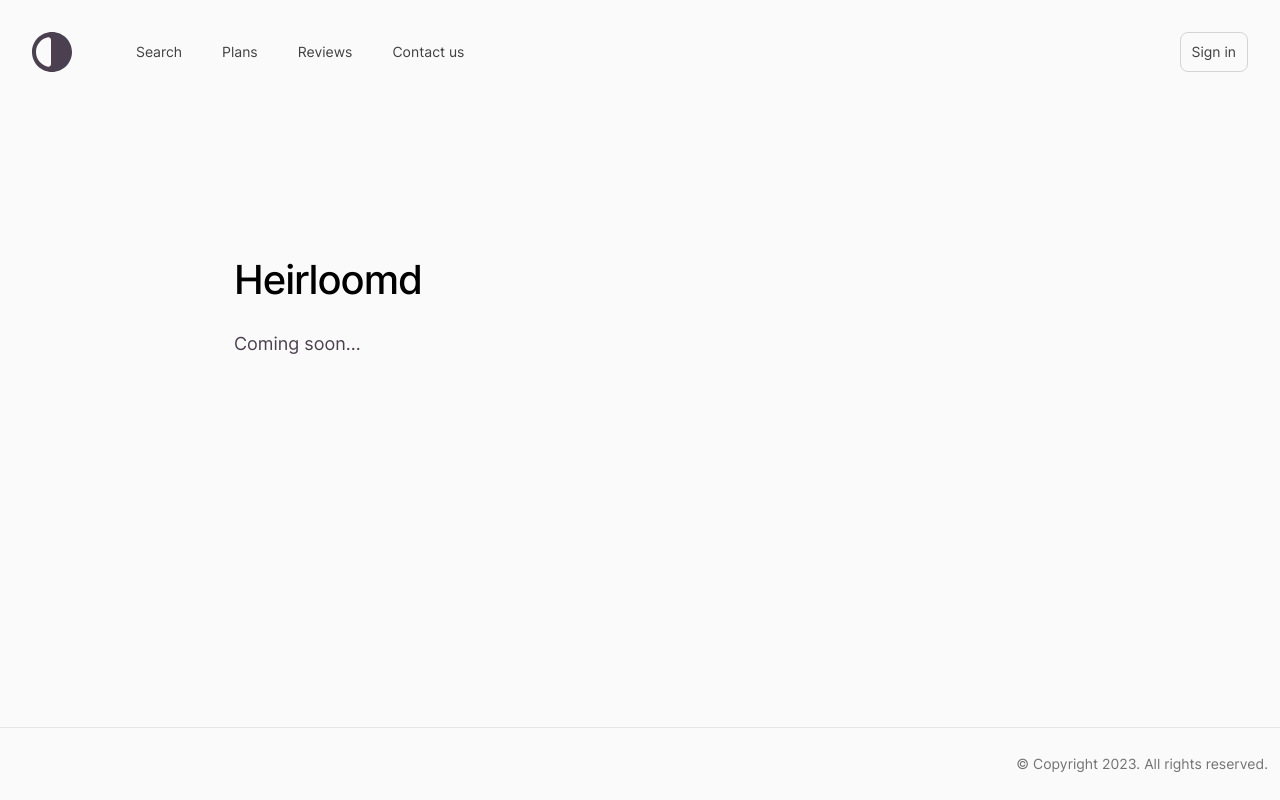
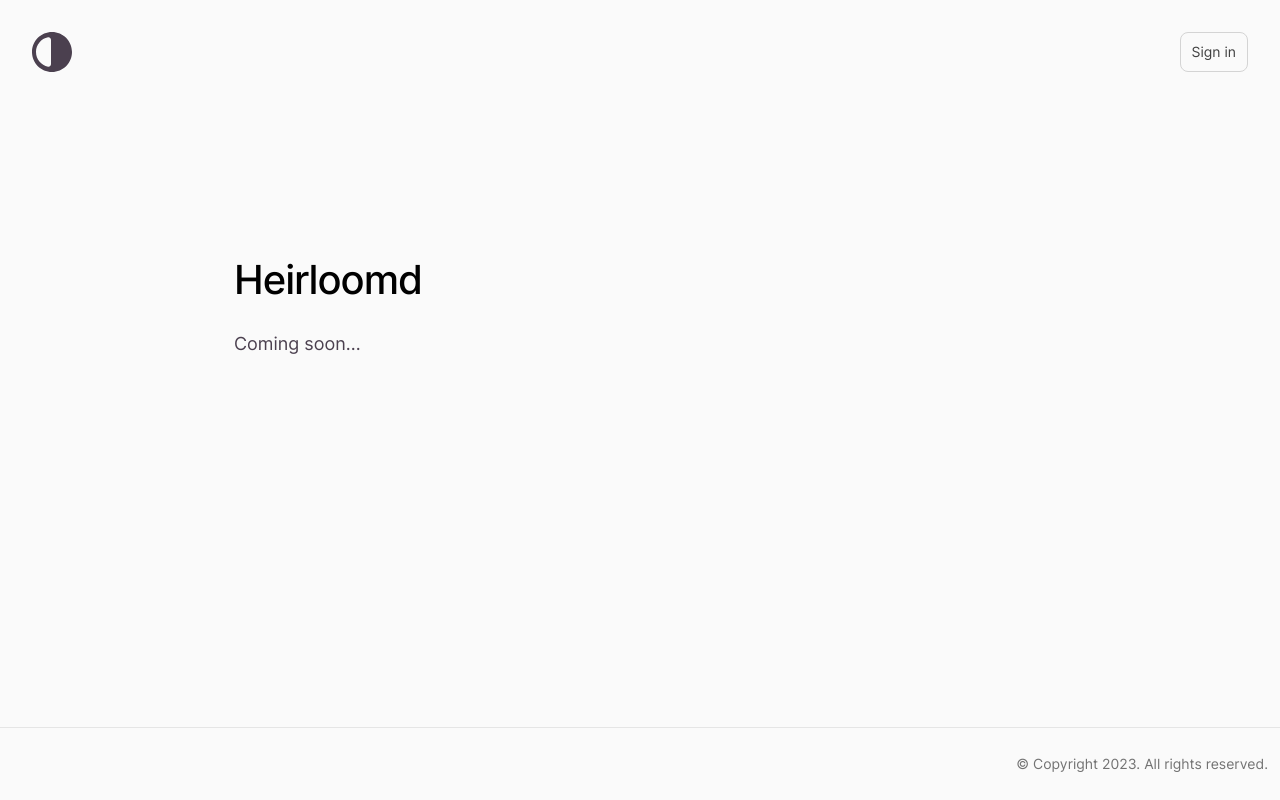
Before and after one commit to kwolosonovich/heirloomd, a Next.js app: page /coming-soon in a window 1280 px wide. Built offline with nearby package versions, Linux system fonts and the light colour scheme; no server answers.

Commit message:
added auth conditional to nav links

```diff
--- a/src/components/Header.jsx
+++ b/src/components/Header.jsx
@@ -56,7 +56,7 @@ export function Header() {
               <Logomark className='h-10 w-10 flex-none fill-purple' />
             </Link>
             <div className='hidden lg:flex lg:gap-10'>
-              <NavLinks />
+              {status === 'authenticated' && <NavLinks />}
             </div>
           </div>
           <div className='flex items-center gap-6'>
--- a/src/components/SearchFom.jsx
+++ b/src/components/SearchFom.jsx
@@ -3,7 +3,6 @@ import { useSession } from 'next-auth/react'
 import { Listbox, Transition } from '@headlessui/react'
 
 import { Container } from '@/components/Container'
-import { Unauthorized } from '@/components/Unauthorized'
 
 import {
   CheckIcon,
```
